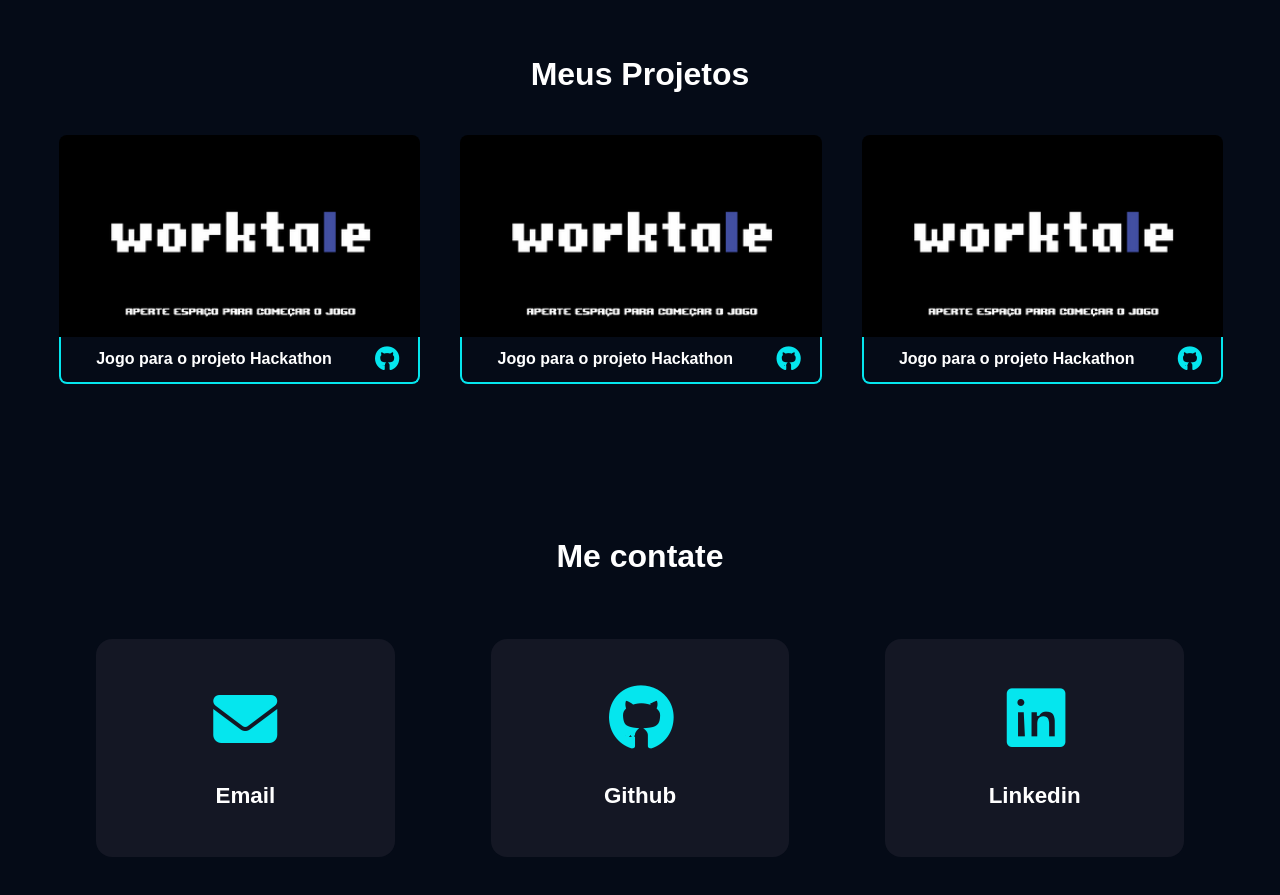
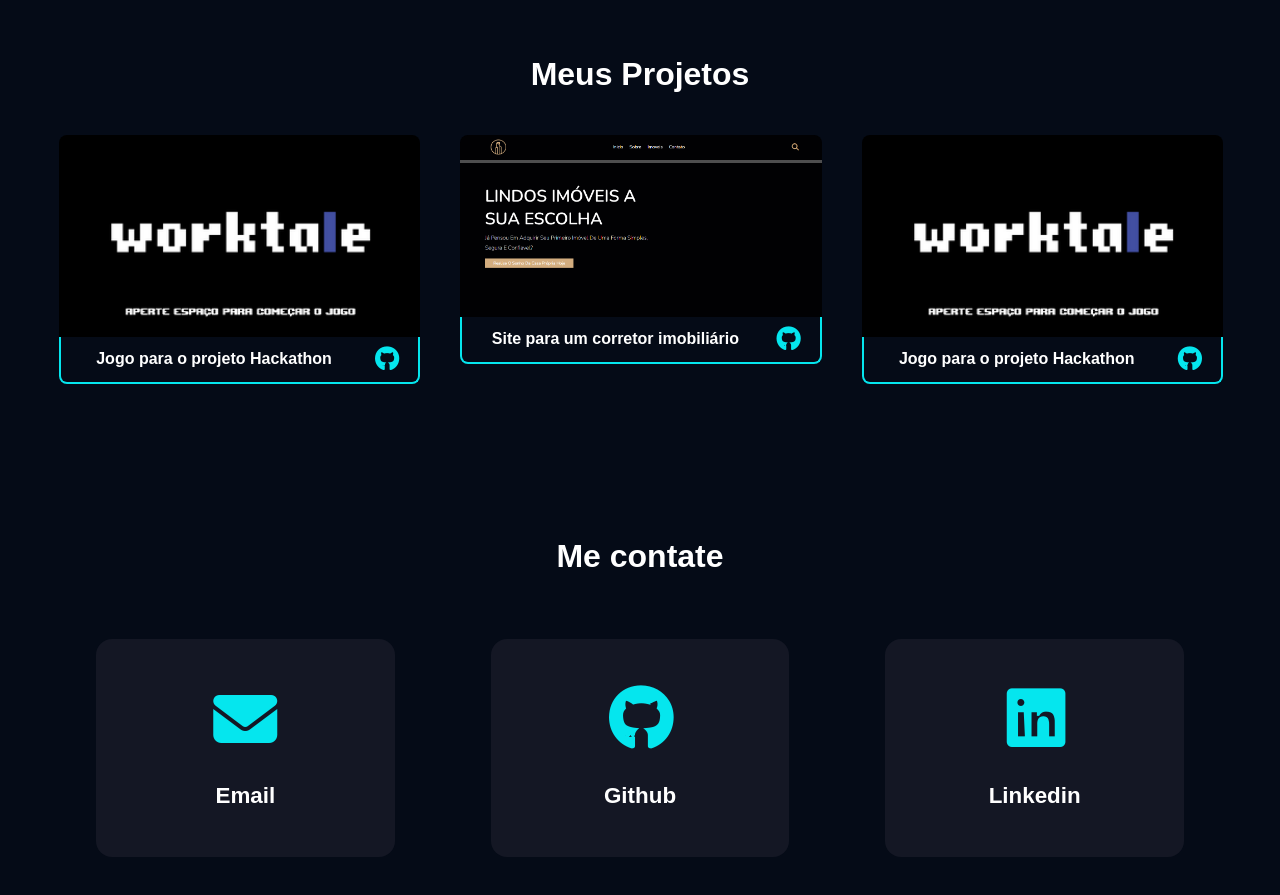
Before and after one commit to NatHanNSilva12/portfolio, a React (Create React App) app: page / in a window 1280 px wide. Shown: the part 2260-3155 px from the top of the page. Built offline with nearby package versions, Linux system fonts and the light colour scheme.

Commit message:
Add files via upload

```diff
--- a/src/views/Project/Project.jsx
+++ b/src/views/Project/Project.jsx
@@ -7,6 +7,8 @@ import 'aos/dist/aos.css'
 
 import ProjectBox from '../../components/ProjectBox/ProjectBox'
 import img7 from  '../../images/wotktale.png'
+import img9 from '../../images/site-raffa.png'
+
 
 function Project() {
   useEffect(() =>{
@@ -21,6 +23,7 @@ function Project() {
         <div className="boxes">
           <div className="carousel owl-carousel">
             <ProjectBox title = "Jogo para o projeto Hackathon" img= {img7} link = "https://gamer0097br.itch.io/worktale"  />
+            <ProjectBox title = "Site para um corretor imobiliário" img= {img9} link = "https://site-raffa.vercel.app/"  />
           </div>
         </div>
       </div>
```
